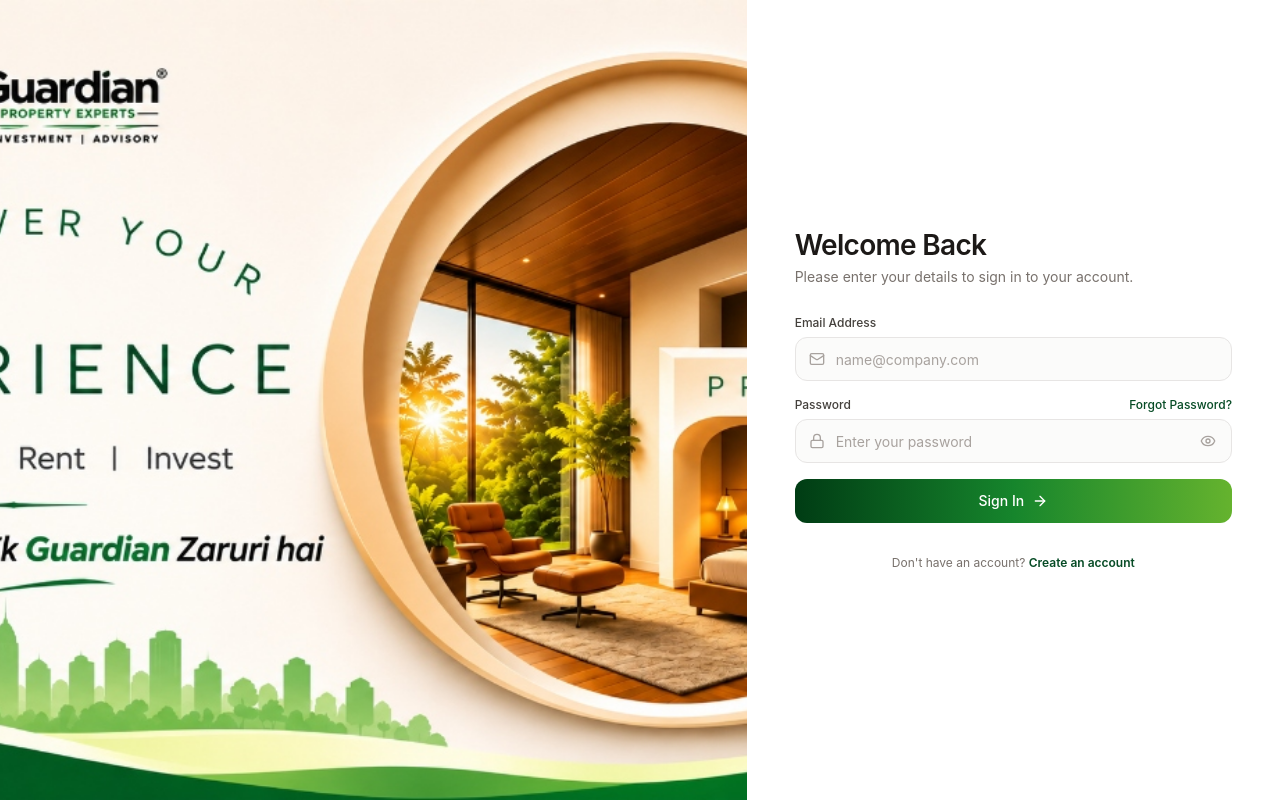
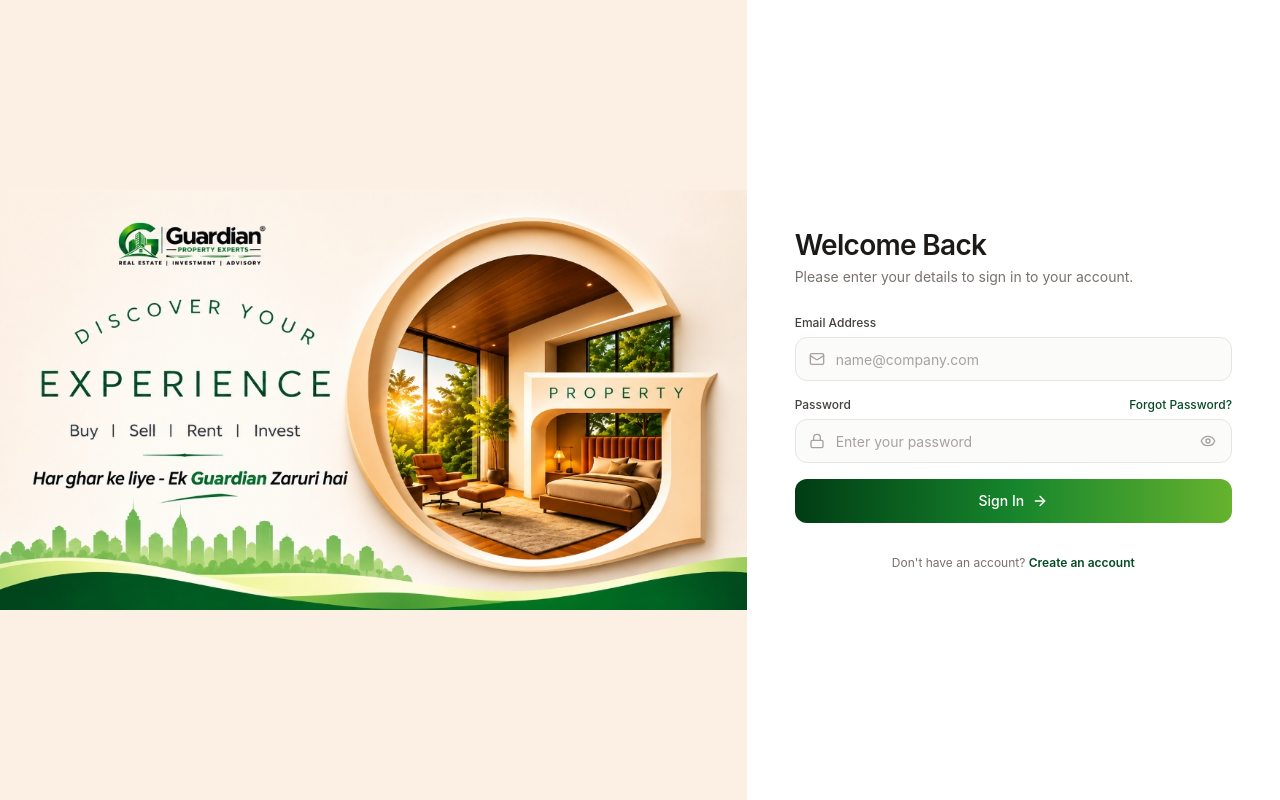
Before and after one commit to harshikakukreja0/Guardian-property-experts, a Next.js app: page /auth/login in a window 1280 px wide. Built offline with nearby package versions, Linux system fonts and the light colour scheme; no server answers.

Commit message:
style(auth): use object-contain on #FCF0E4 cream panel to keep full artwork uncropped

```diff
--- a/src/components/auth/AuthSplitLayout.tsx
+++ b/src/components/auth/AuthSplitLayout.tsx
@@ -14,9 +14,9 @@ export function AuthSplitLayout({
   children,
 }: AuthSplitLayoutProps) {
   return (
-    <div className="min-h-dvh w-full grid grid-cols-1 lg:grid-cols-12 bg-white overflow-x-hidden">
-      {/* Left Showcase Section (~58-60% on desktop, full edge-to-edge coverage) */}
-      <div className="relative lg:col-span-7 w-full aspect-[16/9] lg:aspect-auto lg:min-h-dvh overflow-hidden bg-[#F7F1E7]">
+    <div className="min-h-dvh w-full flex flex-col lg:grid lg:grid-cols-12 bg-white overflow-x-hidden">
+      {/* Left Showcase Section (~58-60% on desktop, full uncropped artwork) */}
+      <div className="relative lg:col-span-7 w-full aspect-[16/9] lg:aspect-auto lg:min-h-dvh flex items-center justify-center overflow-hidden bg-[#FCF0E4]">
         <Link
           href="/"
           className="relative block w-full h-full"
@@ -28,7 +28,7 @@ export function AuthSplitLayout({
             fill
             priority
             sizes="(max-width: 1024px) 100vw, 58vw"
-            className="object-cover object-center"
+            className="object-contain object-center"
           />
         </Link>
 
@@ -40,8 +40,8 @@ export function AuthSplitLayout({
         )}
       </div>
 
-      {/* Right Authentication Panel (~40% on desktop) */}
-      <div className="lg:col-span-5 flex flex-col justify-center items-center px-5 sm:px-10 lg:px-12 py-10 sm:py-12 bg-white min-w-0">
+      {/* Right Authentication Panel (~40-42% on desktop) */}
+      <div className="flex-1 lg:col-span-5 flex flex-col justify-center items-center px-5 sm:px-10 lg:px-12 py-8 sm:py-12 bg-white min-w-0">
         <div className="w-full max-w-md">{children}</div>
       </div>
     </div>
```
